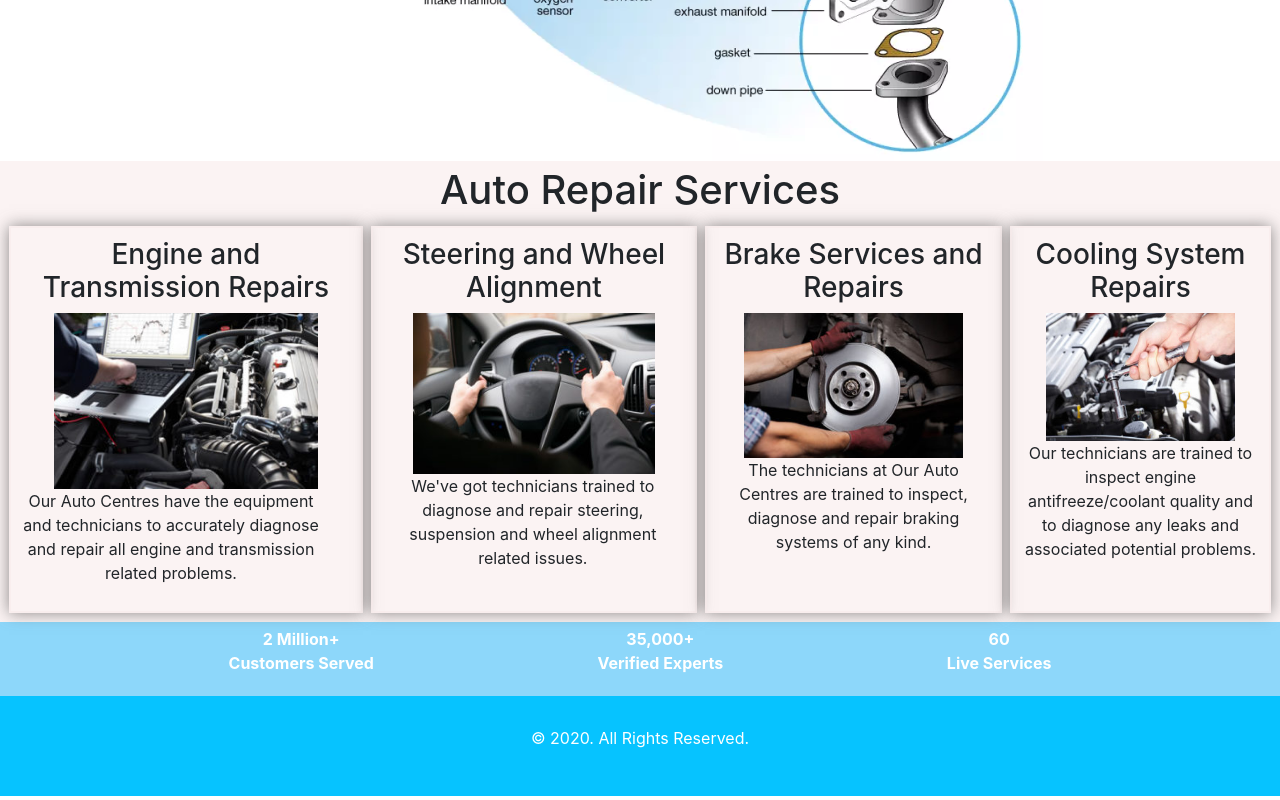
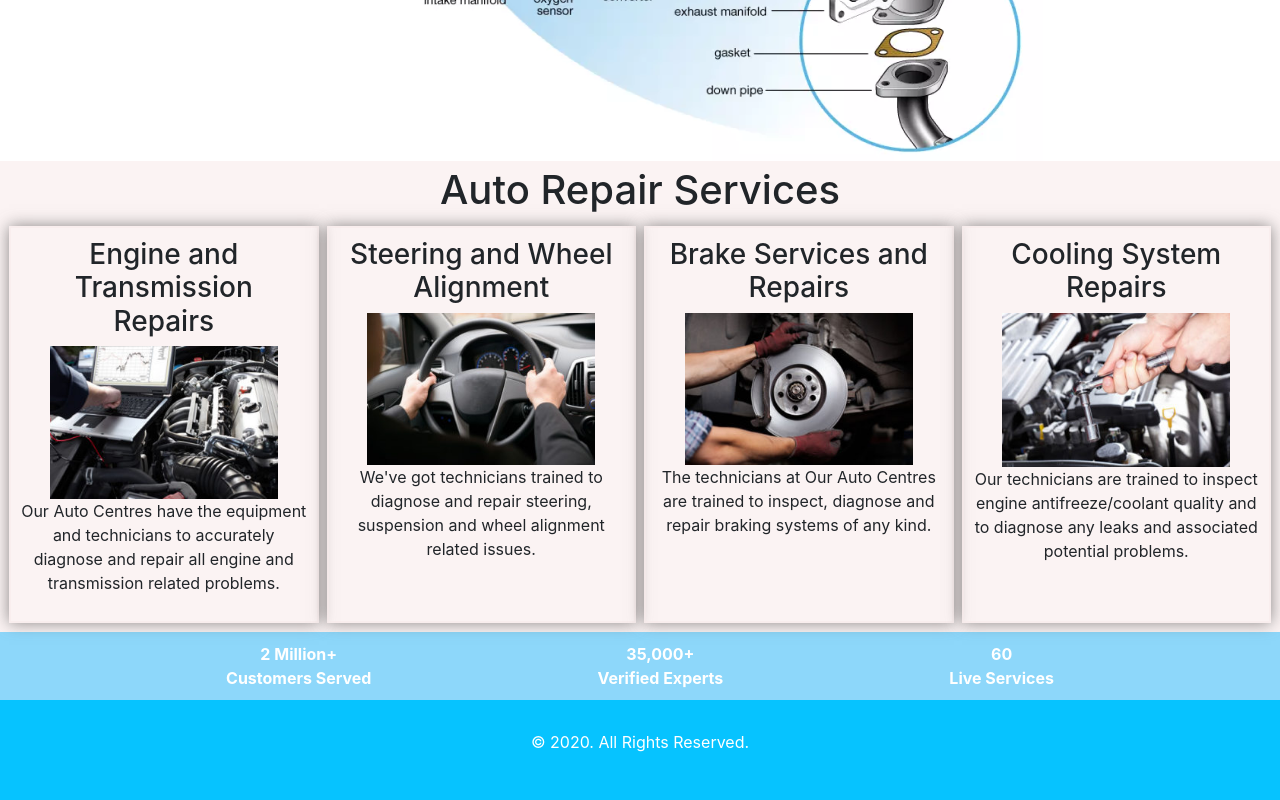
Before and after one commit to PopeFrancisOgbonna/automech-finder, a React (Create React App) app: page / in a window 1280 px wide. Shown: the part 836-1636 px from the top of the page. Built offline with nearby package versions, Linux system fonts and the light colour scheme; the HTML template or start-up script is replaced by a standard one.

Commit message:
adjusted the UI

```diff
--- a/src/components/PartnerDashboard/PartnerDashboard.css
+++ b/src/components/PartnerDashboard/PartnerDashboard.css
@@ -54,4 +54,5 @@
 
 .tableContainer{
     overflow: scroll;
+    margin: 5px;
 }
--- a/src/components/PartnerLogin/PartnerLogin.js
+++ b/src/components/PartnerLogin/PartnerLogin.js
@@ -11,6 +11,7 @@ const PartnerLogin = () =>{
     const {register, handleSubmit } = useForm();
 
     const submit = (data) =>{
+            sucessMsg="Loading"
         return Axios.post("https://automech-server.herokuapp.com/partners/login", data)
             .then(async (res) =>{
                 if(res.status === 200){
--- a/src/pages/HomePage/HomePage.css
+++ b/src/pages/HomePage/HomePage.css
@@ -22,12 +22,10 @@
     margin: 4px ;
     padding: 10px;
     box-shadow: 0 0 15px #5c5b5bb6;
+    width: 90%;
 }
 .services img{
     width: 80%;
-}
-.services p{
-    max-width: 300px;
 }
 .banner{
     display: flex;
@@ -38,6 +36,9 @@
     color: #fff;
     font-weight: bold;
 }
+.bannerP{
+    margin: 5px;
+}
 
 @media screen and (max-width:980px){
     .servicesDiv{
--- a/src/pages/HomePage/HomePage.js
+++ b/src/pages/HomePage/HomePage.js
@@ -53,9 +53,9 @@ const HomePage = () =>{
                 </div>
             </div>
             <div className="banner">
-                <p>2 Million+ <br/>Customers Served</p>
-                <p>35,000+ <br/> Verified Experts</p>
-                <p>60 <br/> Live Services</p>
+                <p className="bannerP">2 Million+ <br/>Customers Served</p>
+                <p className="bannerP">35,000+ <br/> Verified Experts</p>
+                <p className="bannerP">60 <br/> Live Services</p>
             </div>
             <Footer/>
         </div>
--- a/src/pages/PartnerSignUp/PartnerSignUp.js
+++ b/src/pages/PartnerSignUp/PartnerSignUp.js
@@ -20,10 +20,10 @@ const PartnerSignUp = () =>{
 
 
     const submitForm = (data) =>{
-        console.log(data);
-        console.log(password, confirm);
+        if(message ===""){
+            sucessMsg="Loading...";
+        }
         if(password === confirm){
-            console.log(message, sucessMsg);
             message = "";
             return Axios.post("https://automech-server.herokuapp.com/partners", data)
             .then(async (res) =>{
```
